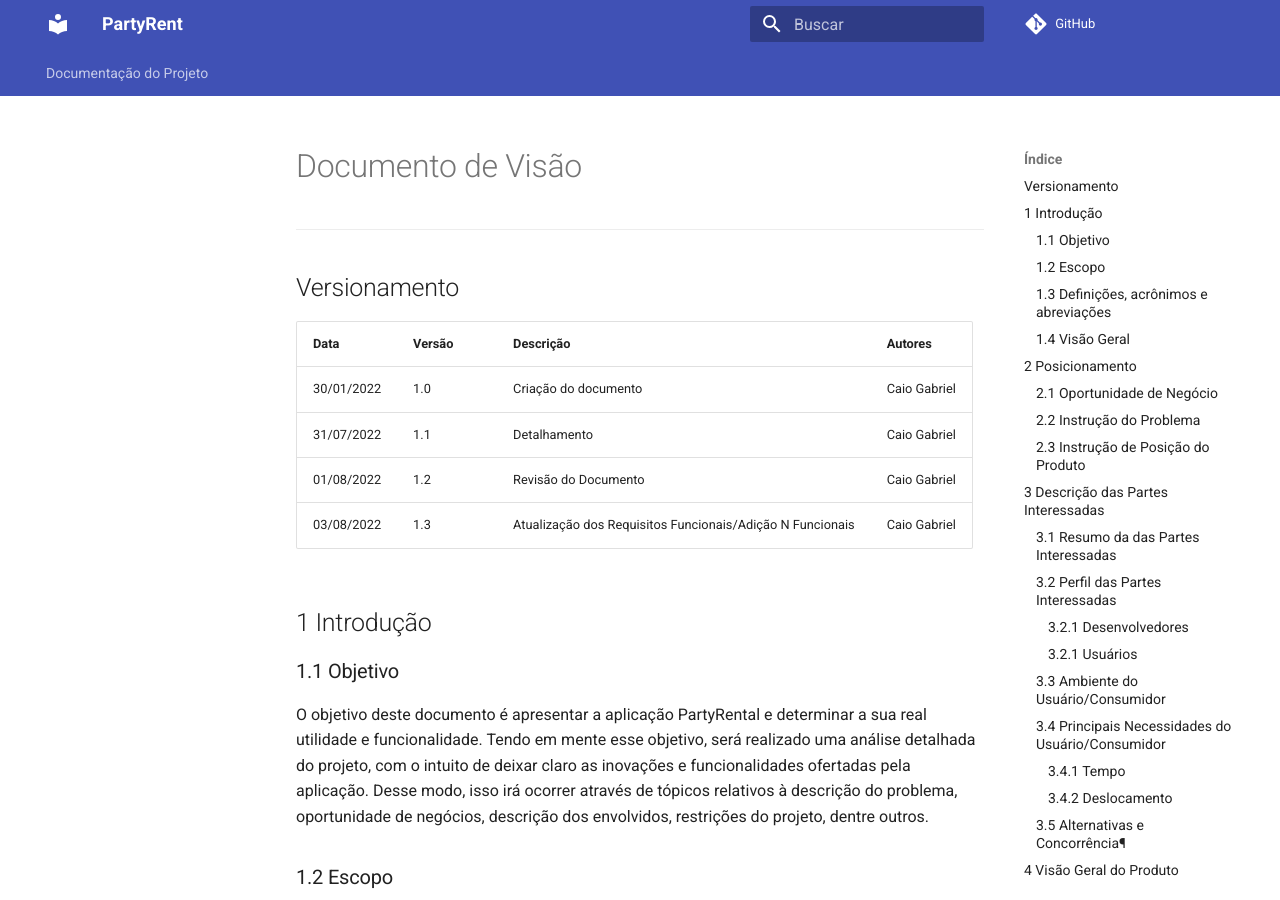
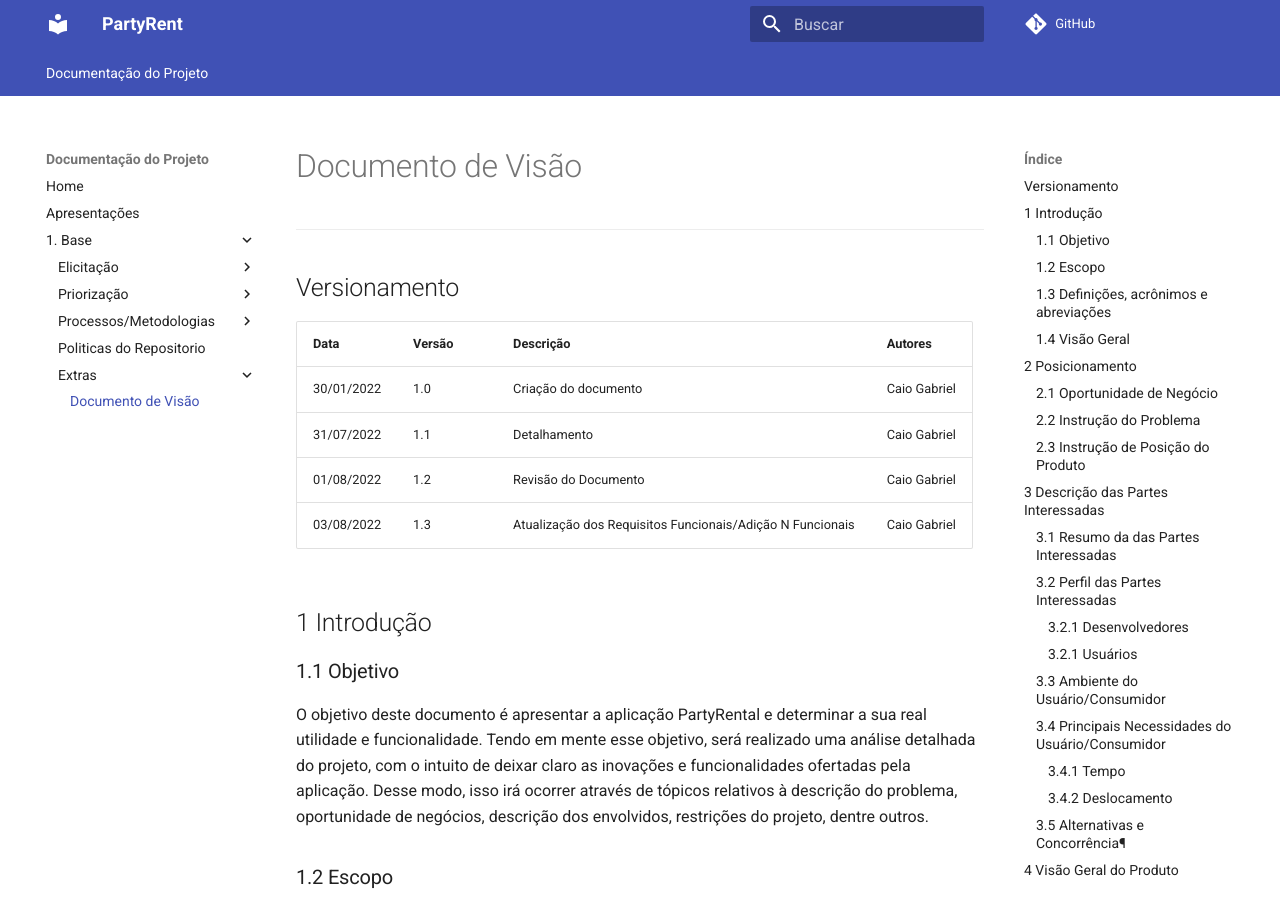
Before and after one commit to UnBArqDsw2021-2/2021.2_G7_-AluguelKitsFesta, an MkDocs documentation site: the page built from docs/Extras/documento_de_visao.md, in a window 1280 px wide and 900 px high. Built offline with MkDocs 1.6.1 and Material for MkDocs 9.7.7, drawn with Linux system fonts in a browser that asks for light colours; comment, search, counter and statistics services are not loaded.

Commit message:
updating summary

```diff
--- a/mkdocs.yml
+++ b/mkdocs.yml
@@ -28,7 +28,10 @@ nav:
                       - First Thing First: 'Elicitacao/FtF.md'
                 - Processos/Metodologias:
                       - Metodologias: 'Metodologia/metodologia.md'
+                      - Design Sprint: 'Metodologia/design_sprint.md'
                 - Politicas do Repositorio: 'politica_repositorio/PoliticasRepositorio.md'
+                - Extras:
+                      - Documento de Visão: 'Extras/documento_de_visao.md'
           #   - 2. Modelagem: ''
           #   - 3. Padrões de Projeto: ''
           #   - 4. Arquitetura de Software e Reutilização: ''
```
